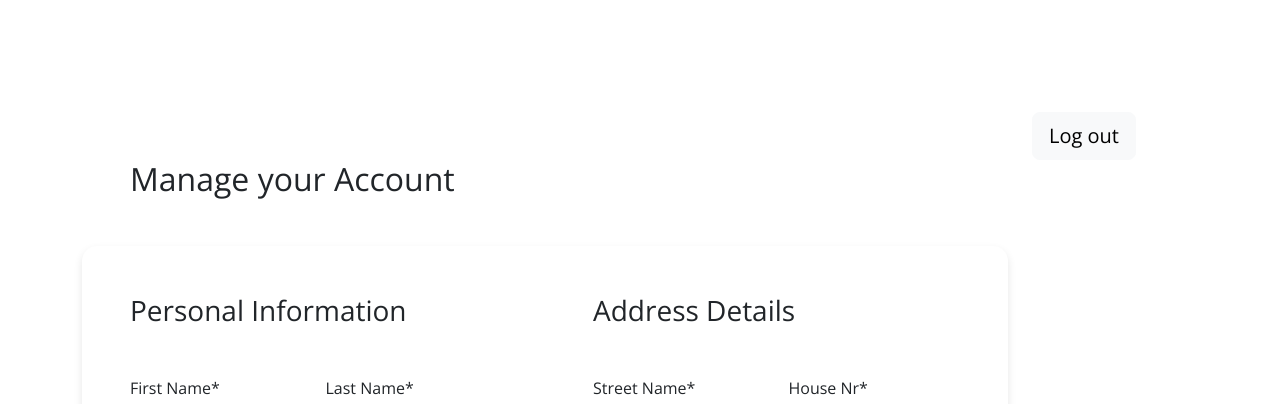
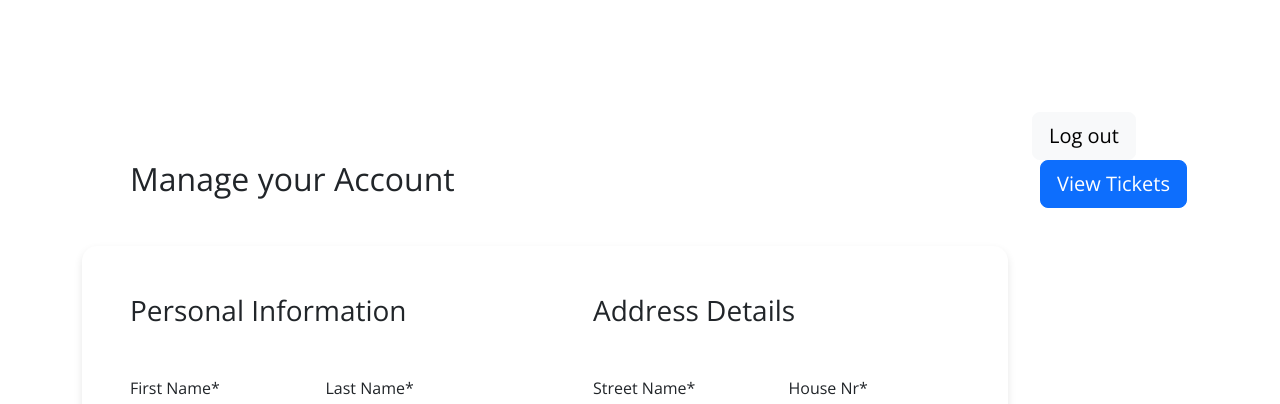
Before and after one commit to mridul-max/Haarlem-Festival, a PHP site: template app/views/account/customerAccount.php in a window 1280 px wide. Shown: the part 16-420 px from the top of the page. Run offline with PHP 8.4, Linux system fonts and the light colour scheme; the template is opened without the code that fills it, so the values that code supplies are empty; some web fonts are replaced.

Commit message:
added button to go directly to tickets from account management page

```diff
--- a/app/views/account/customerAccount.php
+++ b/app/views/account/customerAccount.php
@@ -146,7 +146,9 @@
                 </div>
                 <div class=col-2>
                     <button class="btn btn-lg btn-light" onclick=logout()>Log out</button>
+                    <a href="/order-history" class="btn btn-lg btn-primary ms-2">View Tickets</a>
                 </div>
+
             </div>
         </div>
     </section>
```
